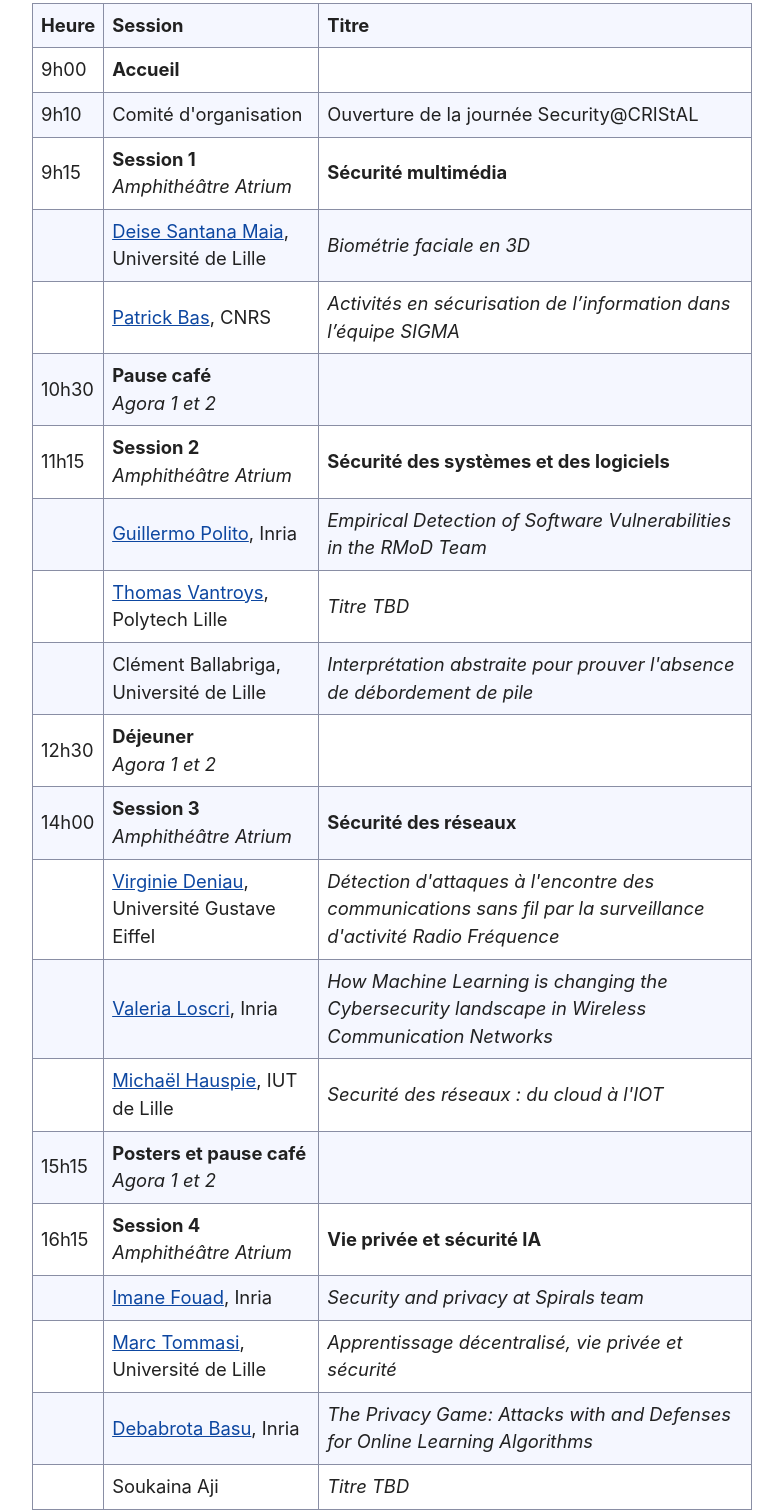
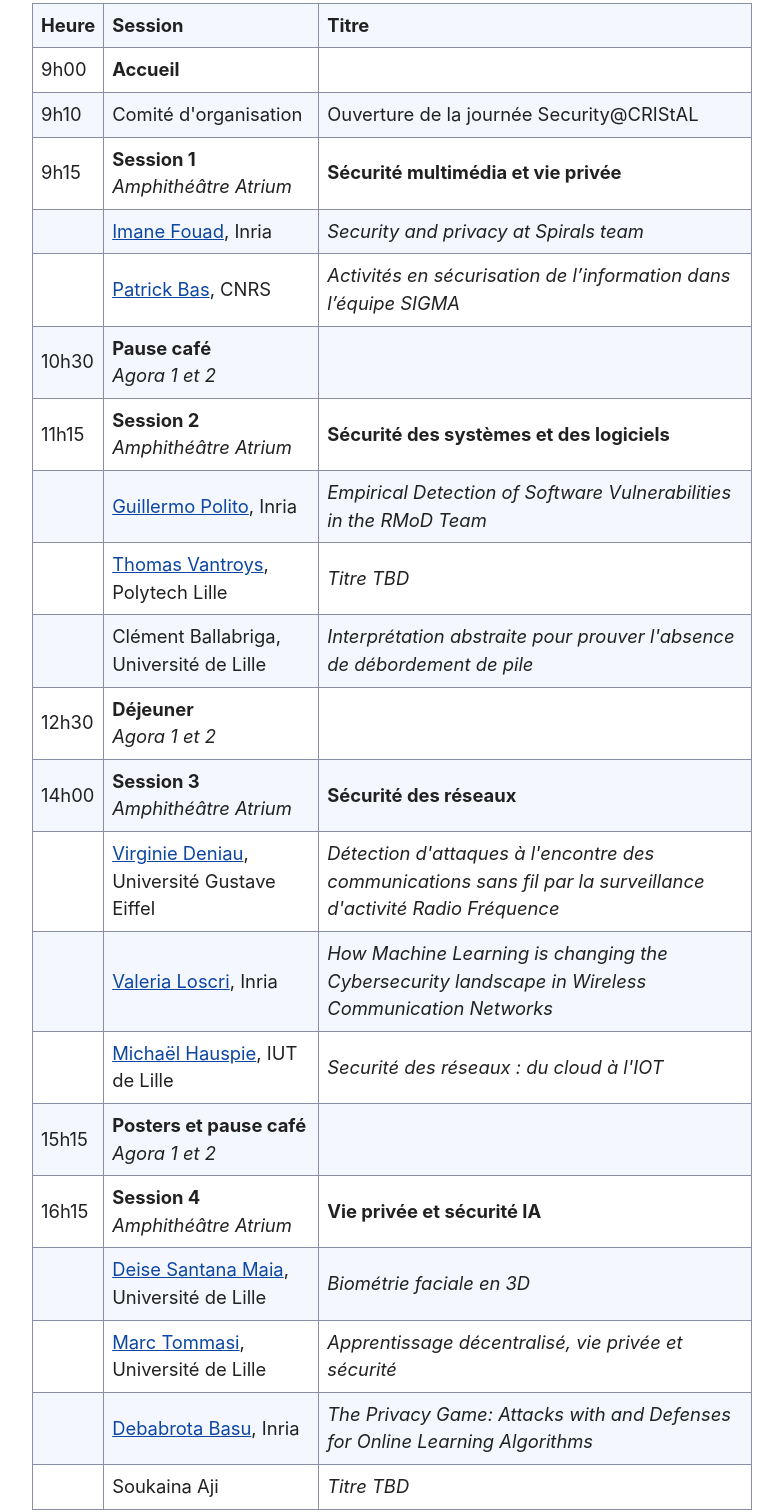
Before and after one commit to securityatcristal/securityatcristal.github.io, a plain HTML site: page index.html in a window 1280 px wide. Shown: the part 1085-2597 px from the top of the page, without its empty margins (248-1031 px from the left). Drawn offline with Linux system fonts and the light colour scheme; a script that the page names is missing.

Commit message:
échange Imane et Deise

```diff
--- a/index.html
+++ b/index.html
@@ -47,12 +47,12 @@
     <tr>
       <td>9h15</td>
       <td><b>Session 1</b><br><i>Amphithéâtre Atrium</i></td>
-      <td><b>Sécurité multimédia</b></td>
+      <td><b>Sécurité multimédia et vie privée</b></td>
     </tr>
           <tr>
             <td></td>
-            <td><a href="https://sites.google.com/view/deisesantanamaia/">Deise Santana Maia</a>, Université de Lille</td>
-            <td><i>Biométrie faciale en 3D</i></td>
+            <td><a href="http://www-sop.inria.fr/members/Imane.Fouad/">Imane Fouad</a>, Inria</td>
+            <td><i>Security and privacy at Spirals team</i></td>
           </tr>
           <tr>
             <td></td>
@@ -120,11 +120,11 @@
       <td><b>Session 4</b><br><i>Amphithéâtre Atrium</i></td>
       <td><b>Vie privée et sécurité IA</b></td>
     </tr>
-              <tr>
-                <td></td>
-                <td><a href="http://www-sop.inria.fr/members/Imane.Fouad/">Imane Fouad</a>, Inria</td>
-                <td><i>Security and privacy at Spirals team</i></td>
-              </tr>
+            <tr>
+              <td></td>
+              <td><a href="https://sites.google.com/view/deisesantanamaia/">Deise Santana Maia</a>, Université de Lille</td>
+              <td><i>Biométrie faciale en 3D</i></td>
+            </tr>
               <tr>
                 <td></td>
                 <td><a href="http://researchers.lille.inria.fr/tommasi/">Marc Tommasi</a>, Université de Lille</td>
```
